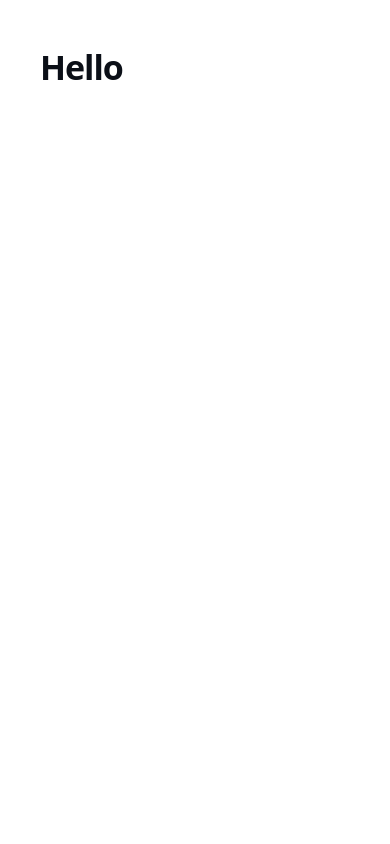
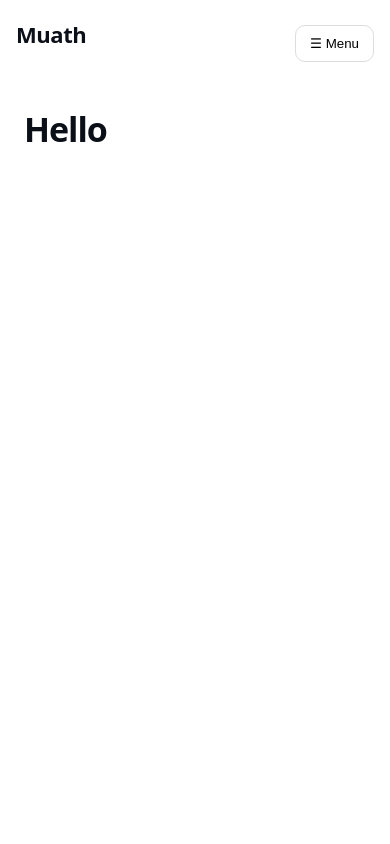
Before and after one commit to randomdale/muath, a Next.js app: page / in a window 390 px wide. Shown: the top 844 px of the page. Built offline with nearby package versions, Linux system fonts and the light colour scheme.

Commit message:
Add mobile menu

```diff
--- /dev/null
+++ b/app/components/MobileNav.tsx
@@ -0,0 +1,28 @@
+"use client";
+
+import Link from "next/link";
+import { useState } from "react";
+
+export default function MobileNav() {
+  const [open, setOpen] = useState(false);
+
+  return (
+    <div className="mobileNav">
+      <div className="mobileTop">
+        <Link href="/" className="brand">Muath</Link>
+        <button className="menuBtn" onClick={() => setOpen(!open)}>
+          ☰ Menu
+        </button>
+      </div>
+
+      {open && (
+        <div className="mobileMenu">
+          <Link href="/" onClick={() => setOpen(false)}>Home</Link>
+          <Link href="/writing" onClick={() => setOpen(false)}>Writing</Link>
+          <Link href="/reading" onClick={() => setOpen(false)}>Reading</Link>
+          <Link href="/about" onClick={() => setOpen(false)}>About</Link>
+        </div>
+      )}
+    </div>
+  );
+}
--- a/app/globals.css
+++ b/app/globals.css
@@ -84,3 +84,31 @@ p{ margin: 0 0 14px 0; color: var(--muted); }
     display: block;
   }
 }
+.shell {
+  display: flex;
+  min-height: 100vh;
+}
+
+.sidebar {
+  width: 260px;
+  padding: 24px;
+  border-right: 1px solid #eee;
+}
+
+.main {
+  flex: 1;
+  padding: 40px;
+}
+
+.mobileNav { display: none; }
+
+@media (max-width: 768px) {
+  .sidebar { display: none; }
+  .main { padding: 24px; }
+  .mobileNav { display: block; padding: 16px; }
+  .mobileTop { display: flex; justify-content: space-between; align-items: center; }
+  .brand { font-weight: 700; font-size: 22px; text-decoration: none; color: inherit; }
+  .menuBtn { padding: 10px 14px; border-radius: 10px; border: 1px solid #ddd; background: white; }
+  .mobileMenu { margin-top: 12px; display: flex; flex-direction: column; gap: 10px; }
+  .mobileMenu a { text-decoration: none; color: inherit; font-size: 18px; }
+}
--- a/app/layout.tsx
+++ b/app/layout.tsx
@@ -1,10 +1,16 @@
 import "./globals.css";
 import Link from "next/link";
+import MobileNav from "./components/MobileNav";
 
 export default function RootLayout({ children }: { children: React.ReactNode }) {
   return (
     <html lang="en">
       <body>
+        <MobileNav />
+<div className="shell">
+  <aside className="sidebar"> ... </aside>
+  <main className="main">{children}</main>
+</div>
         <div className="shell">
           <aside
   style={{
```
